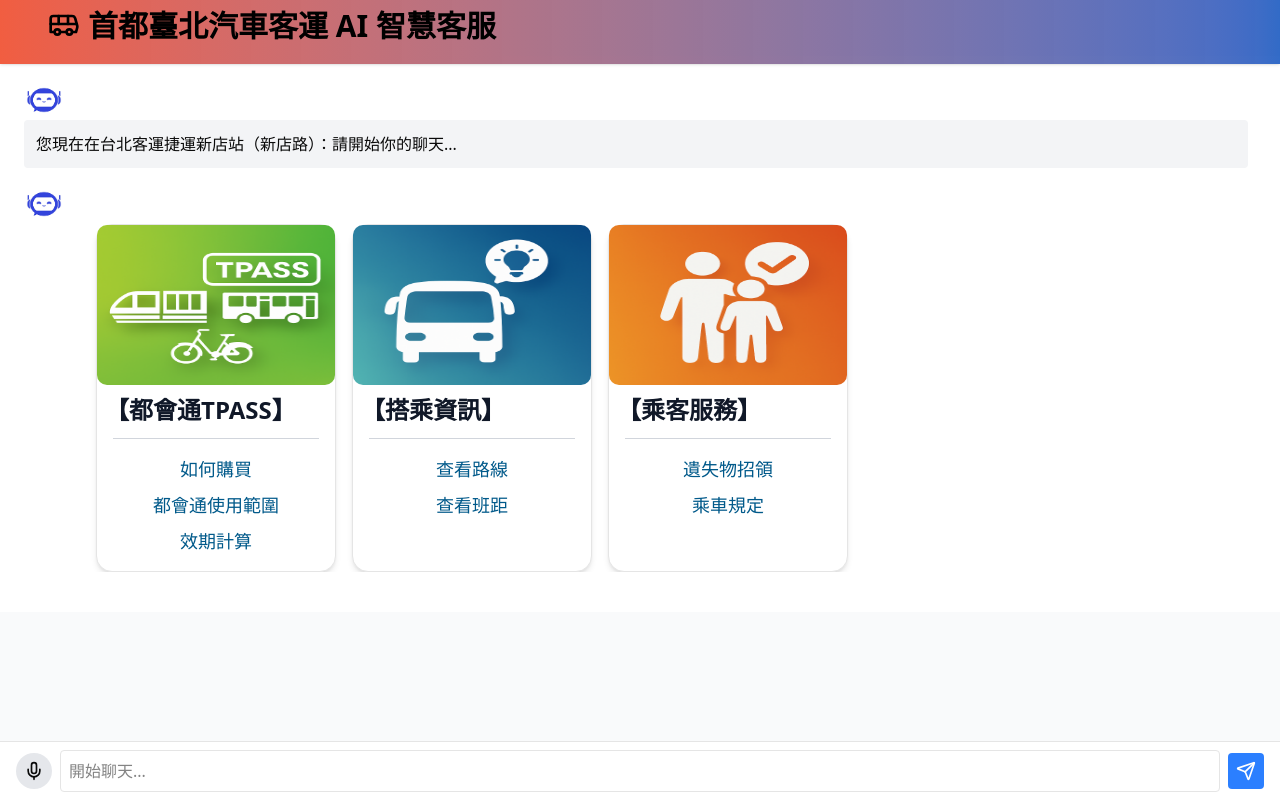
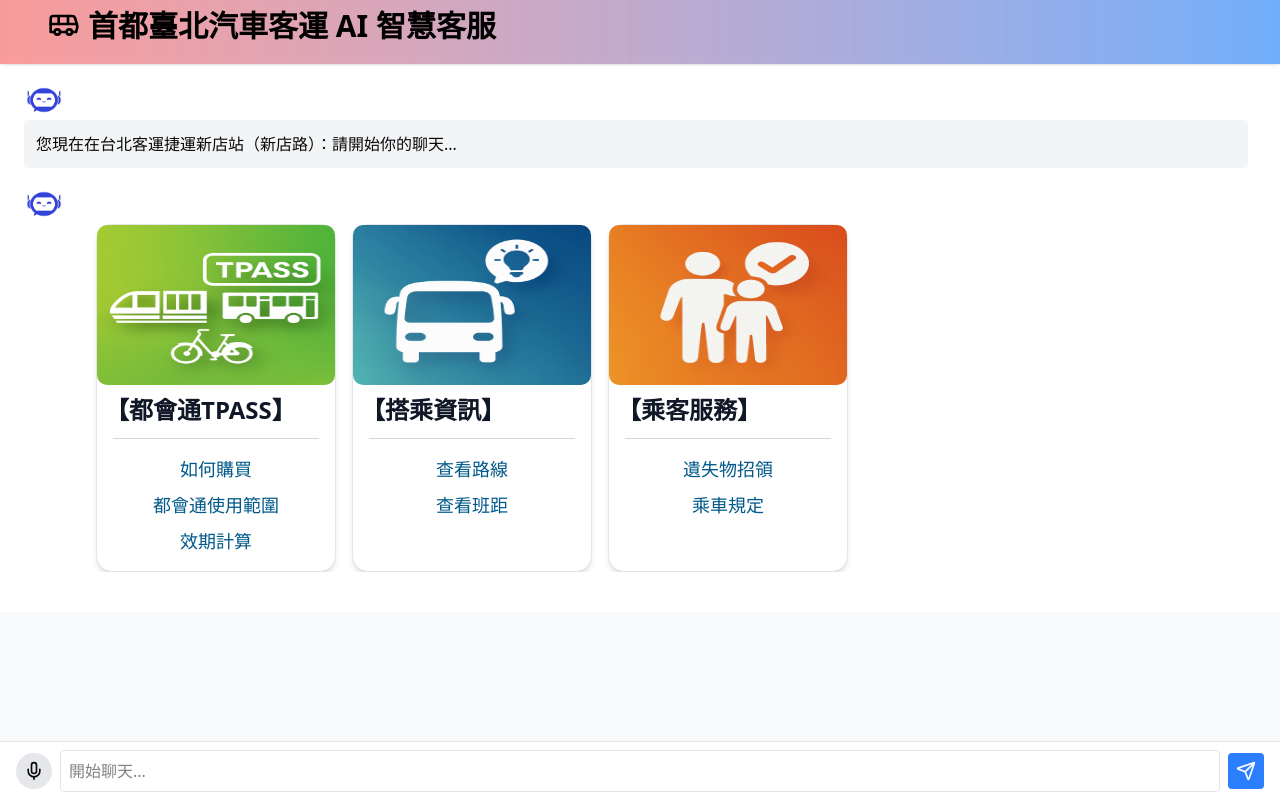
Before and after one commit to MisTPEBUS/my-AI-Agent, a Next.js app: page / in a window 1280 px wide. Built offline with nearby package versions, Linux system fonts and the light colour scheme; no server answers.

Commit message:
finished

```diff
--- a/src/app/components/ChatBox.tsx
+++ b/src/app/components/ChatBox.tsx
@@ -1,4 +1,3 @@
-// components/ChatBox.tsx
 "use client";
 
 import { useState, useRef, useEffect } from "react";
@@ -96,11 +95,16 @@
   const token = process.env.NEXT_PUBLIC_OPENAI_KEY;
 
   const { start, isListening } = useSpeechRecognition();
+  const hasMounted = useRef(false); // 👈 新增這行
 
   const bottomRef = useRef<HTMLDivElement | null>(null);
 
   useEffect(() => {
     // 每次 messages 更新時自動滾動
+    if (!hasMounted.current) {
+      hasMounted.current = true;
+      return; // ⛔ 初次不滾動
+    }
     bottomRef.current?.scrollIntoView({ behavior: "smooth" });
   }, [messages]);
 
--- a/src/app/page.tsx
+++ b/src/app/page.tsx
@@ -12,7 +12,7 @@
 export default function MyGPTChatPage() {
   return (
     <div className=" flex flex-col min-h-screen bg-gray-50 px-4 py-4 md:py-0 md:px-0 ">
-      <header className=" text-center fixed top-0 left-0 w-full md:text-3xl text-xl  font-bold  px-4 text-black  bg-gradient-to-r from-[#EF4B2B]/90 to-[#0047BA]/80   shadow z-50 h-16 items-center">
+      <header className=" text-center fixed top-0 left-0 w-full md:text-3xl text-xl  font-bold  px-4 text-black  bg-gradient-to-r from-[#F87171]/70 to-[#60A5FA]/90   shadow z-50 h-16 items-center">
         <div className="container flex  gap-2 mx-auto py-2 pl-8">
           <Bus className="w-8 h-8 " />
           <span className="">首都臺北汽車客運 AI 智慧客服</span>
```
